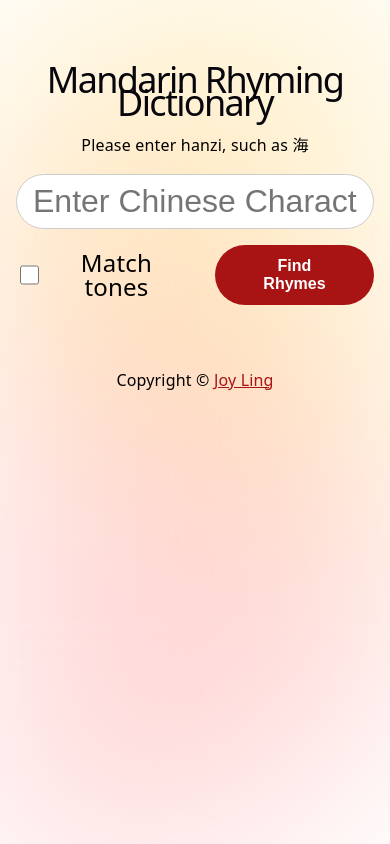
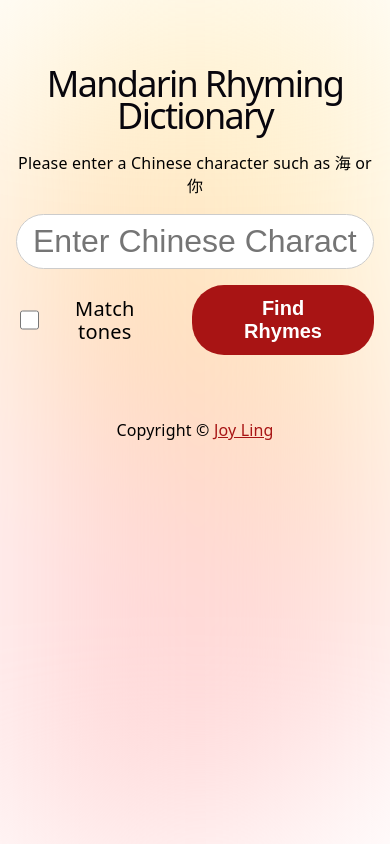
Before and after one commit to joy-ling/mandarin-rhymes-react, a React (Vite) app: page / in a window 390 px wide. Built offline with nearby package versions, Linux system fonts and the light colour scheme.

Commit message:
Styling tweaks for mobile

```diff
--- a/src/App.css
+++ b/src/App.css
@@ -136,6 +136,10 @@ footer {
 }
 
 @media (max-width: 600px) {
+  h1 {
+    line-height: 2rem;
+  }
+
   .header {
     display: none;
   }
@@ -161,4 +165,12 @@ footer {
     display: block;
     font-size: 0.75rem;
   }
+
+  .find-rhymes {
+    font-size: 1.25rem;
+  }
+
+  .match-tones {
+    font-size: 1.25rem;
+  }
 }
--- a/src/App.tsx
+++ b/src/App.tsx
@@ -27,7 +27,7 @@ function App() {
   return (
     <main>
       <h1>Mandarin Rhyming Dictionary</h1>
-      <p className="instructions">Please enter hanzi, such as 海</p>
+      <p className="instructions">Please enter a Chinese character such as 海 or 你</p>
 
 
       <div className="search">
```
Also changed, not shown: server.js (+2 -7 lines).
